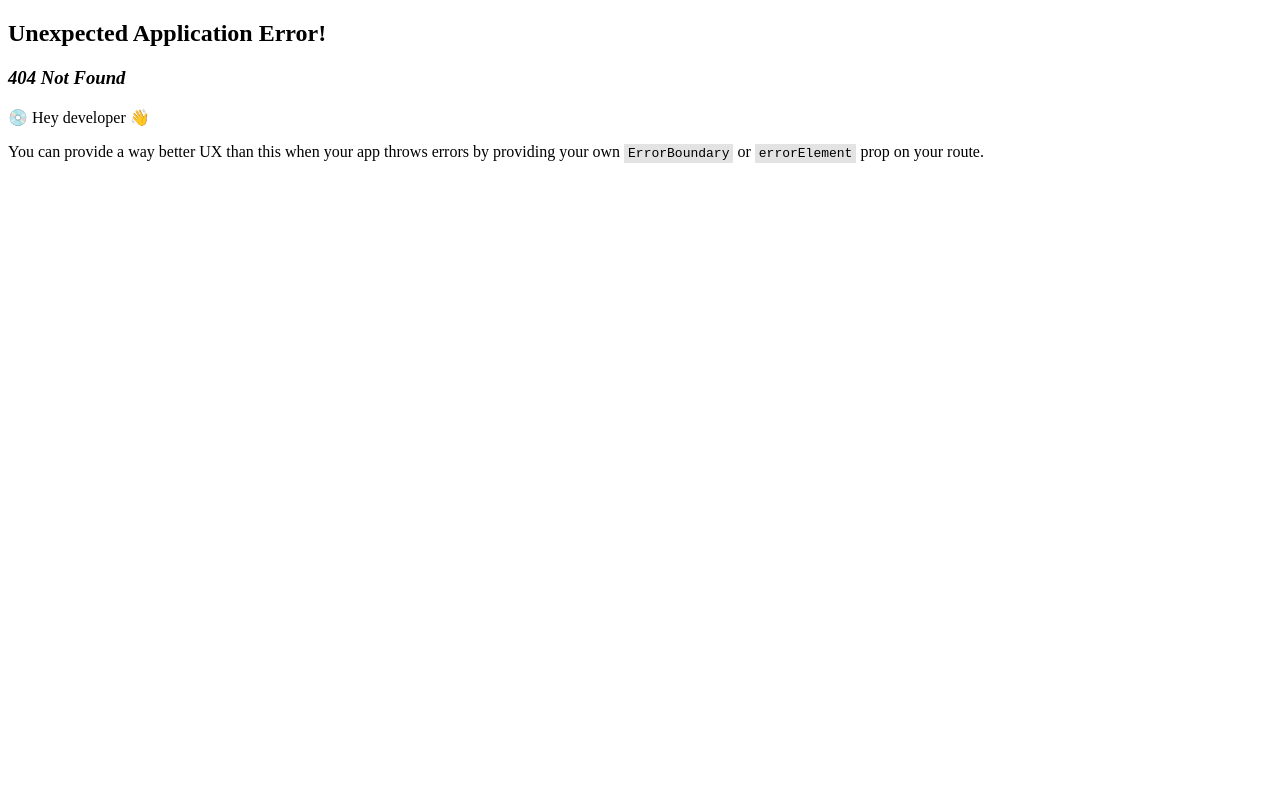
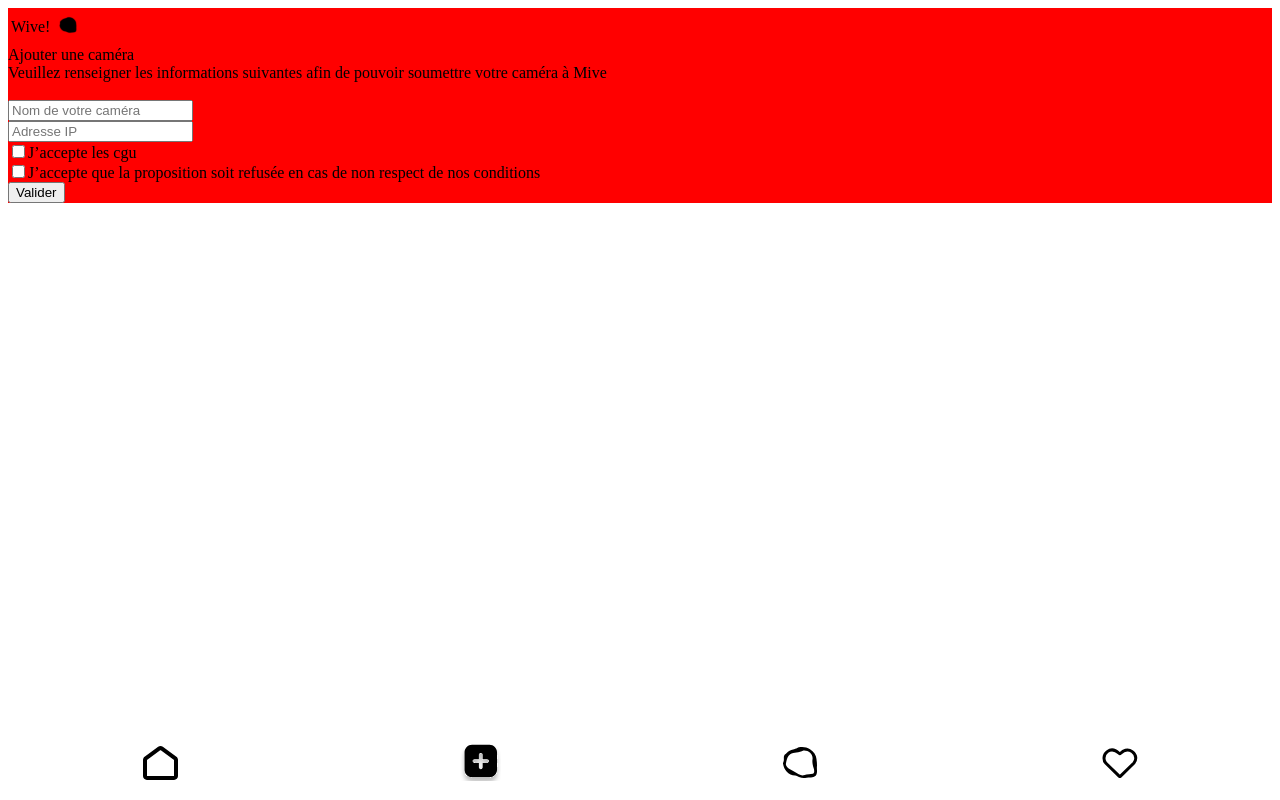
Before and after one commit to Wive-TeleportMe/WebWive, a React (Create React App) app: page /AddCamera in a window 1280 px wide. Before the commit this address had no page. Built offline with nearby package versions, Linux system fonts and the light colour scheme.

Commit message:
ajout page AddCamera

```diff
--- a/src/css/global.css
+++ b/src/css/global.css
@@ -1,4 +1,5 @@
 .footer{
+    position: fixed;
     bottom: 0px;
     left: 0px;
     width: 100%;
--- a/src/index.jsx
+++ b/src/index.jsx
@@ -31,6 +31,7 @@ import {
 
 import Home from "./pages/Home"; // TEMPORAIRE (Normalement, l'application s'ouvre sur la map ou la connexion si pas déjà connecté )
 import Place from "./pages/Place";
+import AddCamera from "./pages/AddCamera";
 import Signin from "./pages/Signin";
 import Login from "./pages/Login";
 // import Error from "./pages/Error";
@@ -44,6 +45,10 @@ const router = createBrowserRouter([
 	{
 		path: "/place",
 		element: <Place />,
+	},
+	{
+		path: "/AddCamera",
+		element: <AddCamera />,
 	},
 	{
 		path: "/login",
--- /dev/null
+++ b/src/pages/AddCamera.js
@@ -0,0 +1,49 @@
+import React from "react";
+import { useNavigate } from "react-router-dom";
+import "../css/global.css";
+
+// IMPORT DES IMAGES :
+import homeWhiteMode from "../assets/whiteMode/homeWhiteMode.svg";
+import homeWhiteModeChecked from "../assets/whiteMode/homeWhiteModeChecked.svg";
+import plusWhiteMode from "../assets/whiteMode/plusWhiteMode.svg";
+import plusWhiteModeChecked from "../assets/whiteMode/plusWhiteModeChecked.svg";
+import heartWhiteMode from "../assets/whiteMode/heartWhiteMode.svg";
+import heartWhiteModeChecked from "../assets/whiteMode/heartWhiteModeChecked.svg";
+import wiveWhiteMode from "../assets/whiteMode/wiveWhiteMode.svg";
+import wiveCenterWhiteMode from "../assets/whiteMode/wiveCenterWhiteMode.svg";
+
+function AddCamera()
+{
+    const navigate = new useNavigate()
+	return (
+		<div id="body">
+            <table>
+                <tr>
+                    <td>Wive!</td>
+                    <td><img src={wiveCenterWhiteMode} /></td>
+                </tr>
+            </table>
+
+            <div>Ajouter une caméra</div>
+            <div>Veuillez renseigner les informations suivantes afin de pouvoir soumettre votre caméra à Mive</div>
+            <br/>
+
+            <div class="textField"><input type="text" placeholder="Nom de votre caméra" /></div>
+            <div class="textField"><input type="text" placeholder="Adresse IP" /></div>
+
+            <div><input type="checkbox" /><span>J’accepte les cgu</span></div>
+            <div><input type="checkbox" /><span>J’accepte que la proposition soit refusée en cas de non respect de nos conditions</span></div>
+
+            <button>Valider</button>
+
+            <div class="footer">
+				<button class="footerButton" onClick={()=>{navigate('/Place')}} ><img src={homeWhiteMode}/></button>
+				<button class="footerButton" onClick={()=>{navigate('/AddCamera')}} ><img src={plusWhiteModeChecked}/></button>
+				<button class="footerButton" onClick={()=>{navigate('/')}} ><img src={wiveWhiteMode}/></button>
+				<button class="footerButton" onClick={()=>{navigate('/')}} ><img src={heartWhiteMode}/></button>
+			</div>
+		</div>
+	);
+};
+
+export default AddCamera;
--- a/src/pages/Place.js
+++ b/src/pages/Place.js
@@ -1,9 +1,8 @@
 import React, {useEffect, useState} from "react";
 import { MapContainer, Marker, Popup, TileLayer, useMap } from 'react-leaflet';
-import { useNavigate } from "react-router-dom";
+import { useNavigate, json } from "react-router-dom";
 import "leaflet/dist/leaflet.css";
 import "../css/global.css";
-import {json} from "react-router-dom";
 
 // IMPORT DES IMAGES :
 import homeWhiteMode from "../assets/whiteMode/homeWhiteMode.svg";
@@ -67,6 +66,9 @@ function Place()
 	const navigate = new useNavigate()
 	return (
 		<div>
+
+            {/* <div class="searchBar"><input type="text" placeholder="cherchez un lieu" /><img src={wiveCenterWhiteMode} /></div> */}
+
 			<MapContainer
 				style={{height: (window.innerHeight/100)*91}} // map prend 89% de la page
 				center={[33.53016, -86.85018]}
@@ -79,9 +81,10 @@ function Place()
 				/>
 				{markers}
 			</MapContainer>
+
 			<div class="footer">
 				<button class="footerButton" onClick={()=>{navigate('/Place')}} ><img src={homeWhiteModeChecked}/></button>
-				<button class="footerButton" onClick={()=>{navigate('/')}} ><img src={plusWhiteMode}/></button>
+				<button class="footerButton" onClick={()=>{navigate('/AddCamera')}} ><img src={plusWhiteMode}/></button>
 				<button class="footerButton" onClick={()=>{navigate('/')}} ><img src={wiveWhiteMode}/></button>
 				<button class="footerButton" onClick={()=>{navigate('/')}} ><img src={heartWhiteMode}/></button>
 			</div>
```
